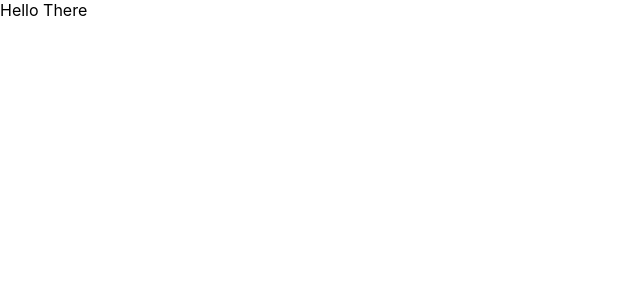
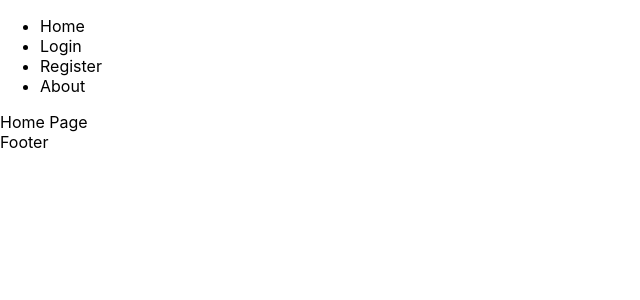
Before and after one commit to makyfj/ITS, a Next.js app in the folder client-nextjs/: page / in a window 1280 px wide. Shown: the top 300 px of the page, without its empty margins (0-640 px from the left). Built offline with nearby package versions, Linux system fonts and the light colour scheme.

Commit message:
chore: adding layout for client

```diff
--- /dev/null
+++ b/client-nextjs/components/layout.js
@@ -0,0 +1,29 @@
+import React from "react";
+import Link from "next/link";
+
+const Layout = ({ children }) => {
+  return (
+    <>
+      <header>
+        <ul>
+          <li>
+            <Link href="/">Home</Link>
+          </li>
+          <li>
+            <Link href="/login">Login</Link>
+          </li>
+          <li>
+            <Link href="/register">Register</Link>
+          </li>
+          <li>
+            <Link href="/about">About</Link>
+          </li>
+        </ul>
+      </header>
+      <main>{children}</main>
+      <footer>Footer</footer>
+    </>
+  );
+};
+
+export default Layout;
--- a/client-nextjs/pages/_app.js
+++ b/client-nextjs/pages/_app.js
@@ -1,7 +1,12 @@
-import '../styles/globals.css'
+import "../styles/globals.css";
+import Layout from "../components/layout";
 
 function MyApp({ Component, pageProps }) {
-  return <Component {...pageProps} />
+  return (
+    <Layout>
+      <Component {...pageProps} />
+    </Layout>
+  );
 }
 
-export default MyApp
+export default MyApp;
--- a/client-nextjs/pages/index.js
+++ b/client-nextjs/pages/index.js
@@ -1,11 +1,7 @@
-import Head from "next/head";
-import Image from "next/image";
-import styles from "../styles/Home.module.css";
-
 import React from "react";
 
 const Home = () => {
-  return <div>Hello There</div>;
+  return <div>Home Page</div>;
 };
 
 export default Home;
```
